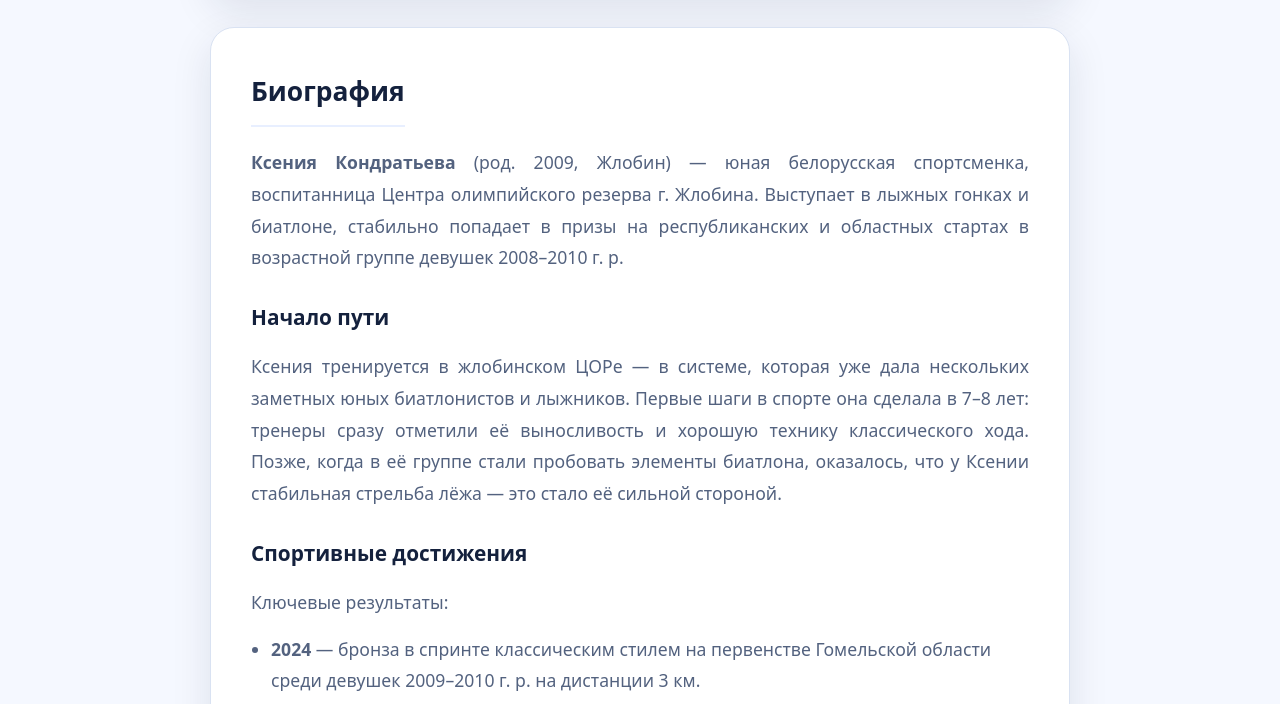
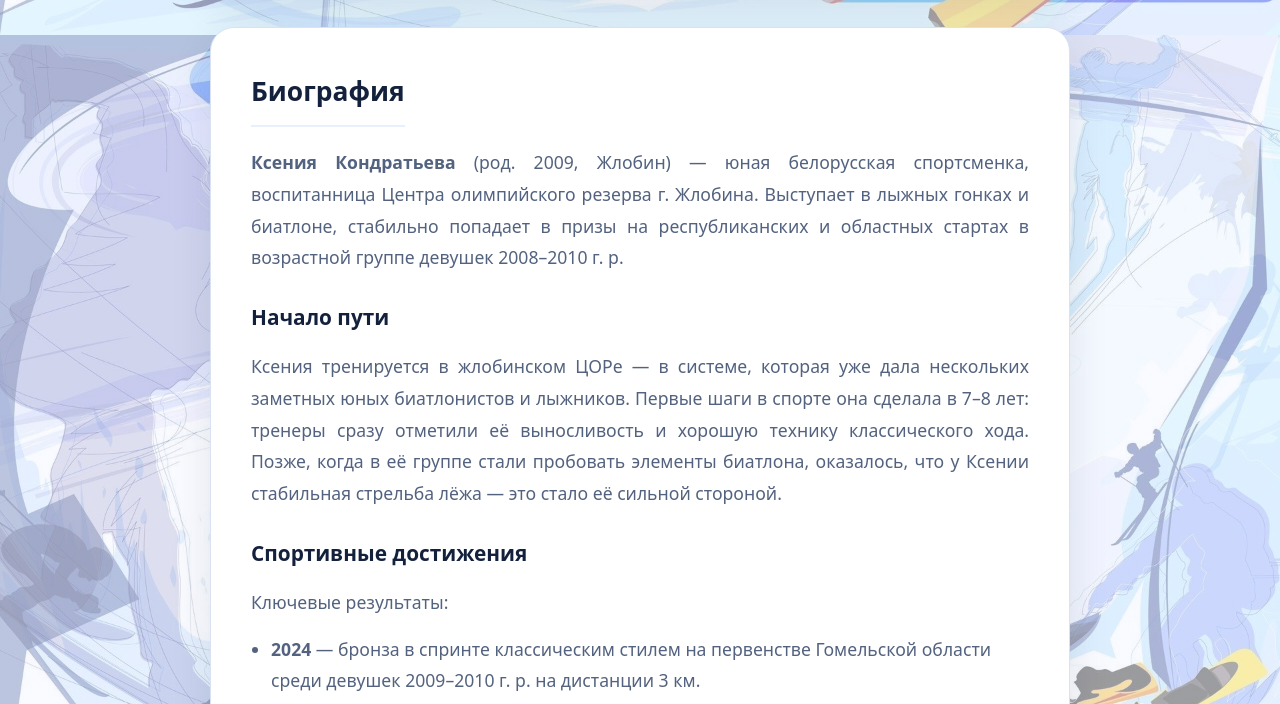
Before and after one commit to Germanovich-g/Sport-Zhlobin2026, a plain HTML site: page kondratieva.html in a window 1280 px wide. Shown: the part 368-1072 px from the top of the page. Drawn offline with Linux system fonts and the light colour scheme.

Commit message:
Update kondratieva.html

```diff
--- a/kondratieva.html
+++ b/kondratieva.html
@@ -21,7 +21,7 @@
     .profile-content li { margin-bottom: 10px; }
   </style>
 </head>
-<body style="background: var(--bg);">
+<body>
   <div class="profile-page sport-ski">
     <a href="index.html#people" class="back-btn">← Назад к спортсменам</a>
     <div class="profile-header">
```
